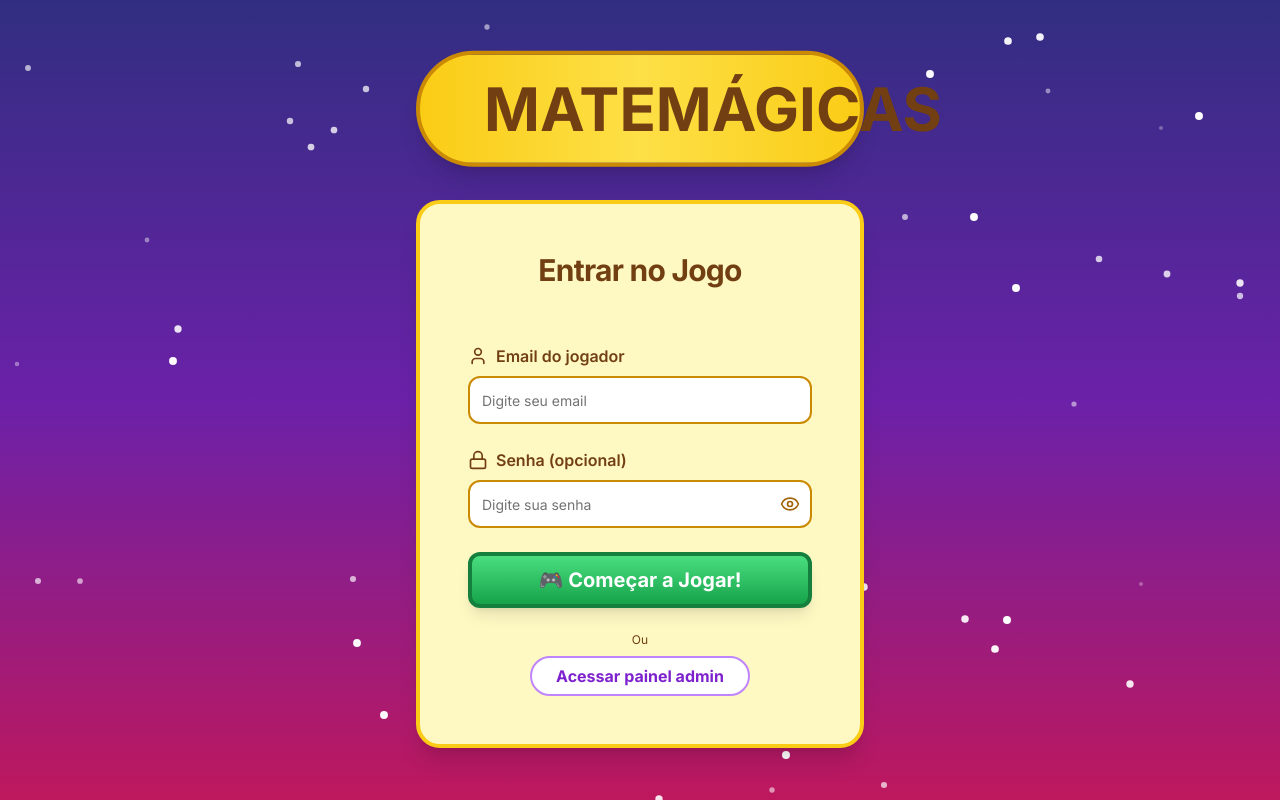
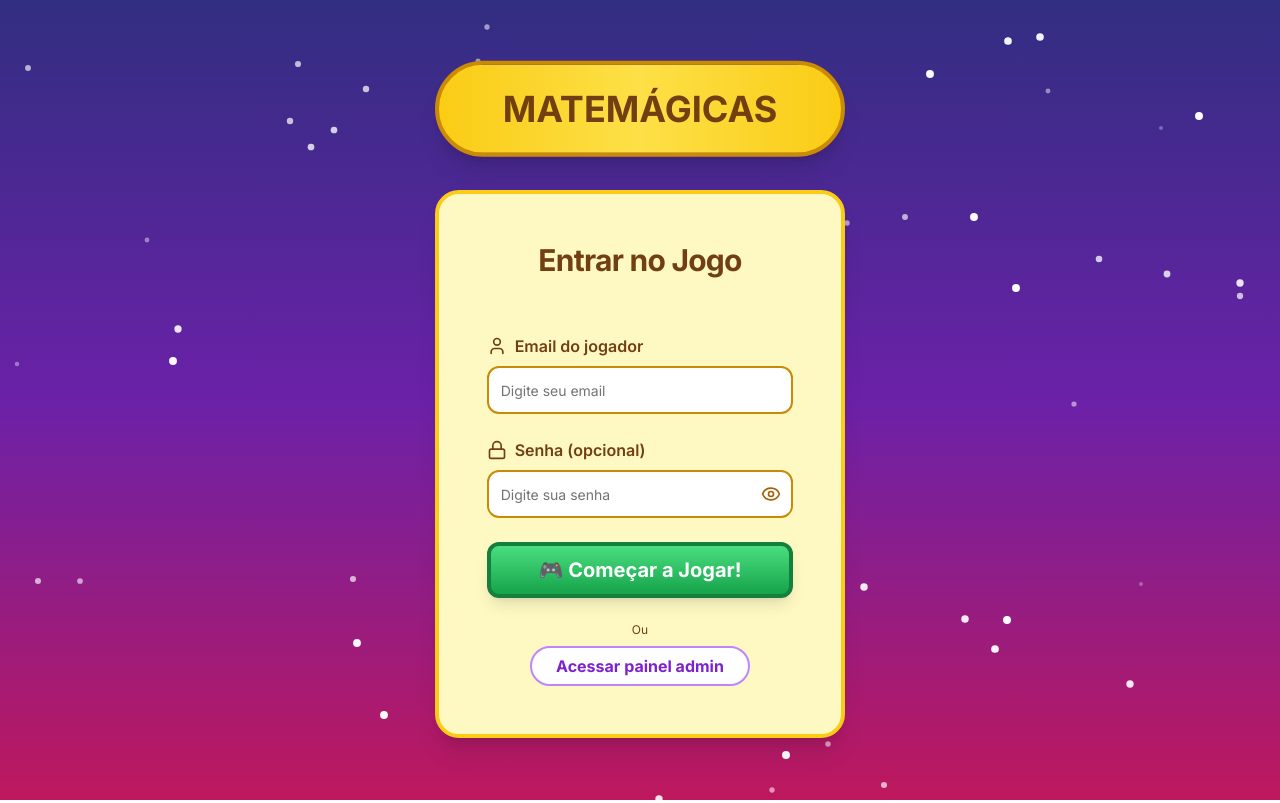
Before and after one commit to HyCadu/matemagicas-front, a Next.js app: page /play in a window 1280 px wide. Built offline with nearby package versions, Linux system fonts and the light colour scheme.

Commit message:
responsividade

```diff
--- a/app/play/page.tsx
+++ b/app/play/page.tsx
@@ -54,7 +54,7 @@ export default function PlayLoginPage() {
       >
         <div className="relative">
           <div className="bg-gradient-to-r from-yellow-400 via-yellow-300 to-yellow-400 px-4 sm:px-8 md:px-16 py-4 sm:py-6 rounded-full border-2 sm:border-4 border-yellow-600 shadow-xl">
-            <h1 className="text-2xl sm:text-4xl md:text-6xl font-bold text-yellow-900 text-center">MATEMÁGICAS</h1>
+            <h1 className="text-2xl sm:text-3xl md:text-4xl font-bold text-yellow-900 text-center break-words">MATEMÁGICAS</h1>
           </div>
         </div>
       </motion.div>
```
